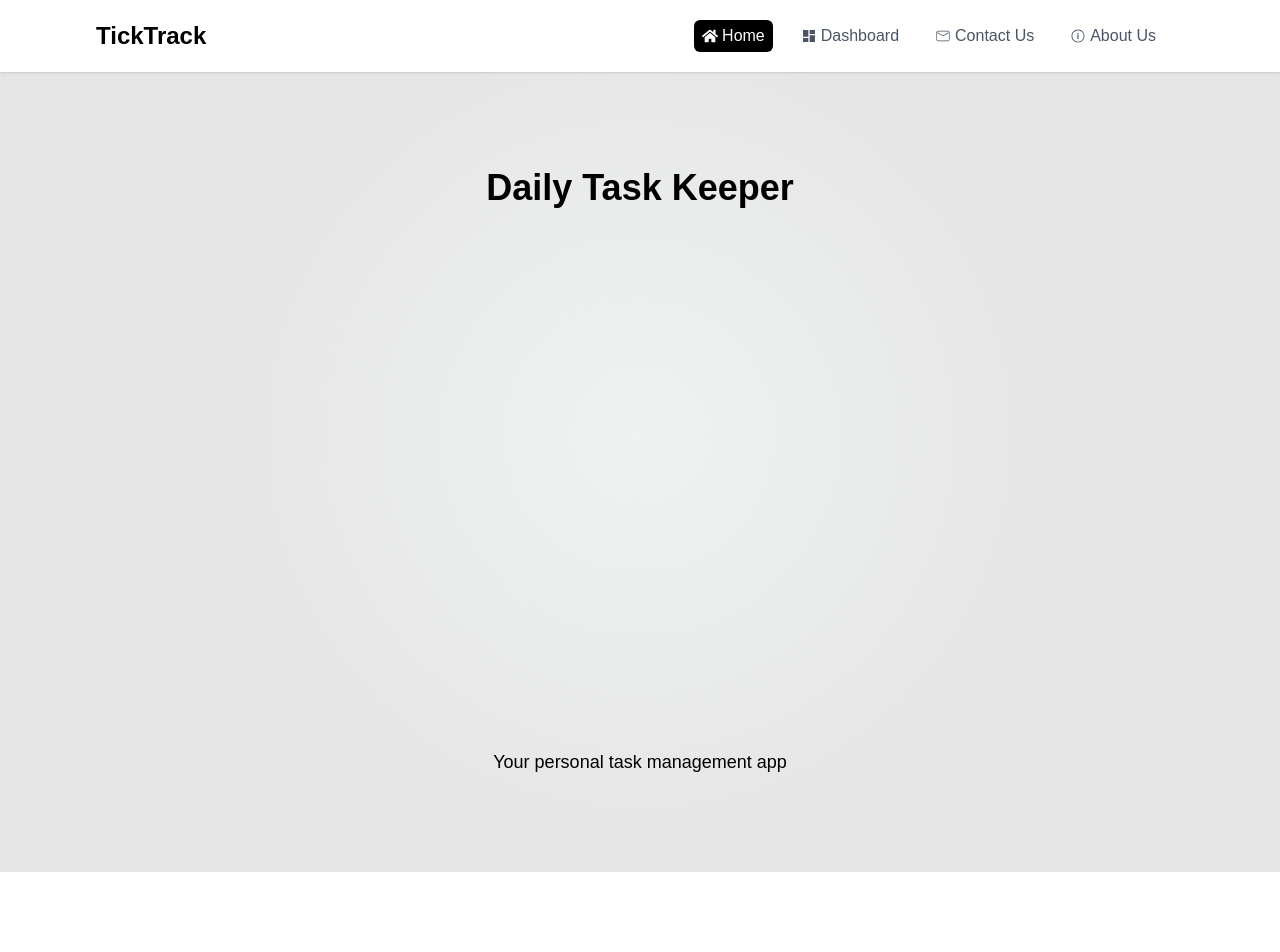
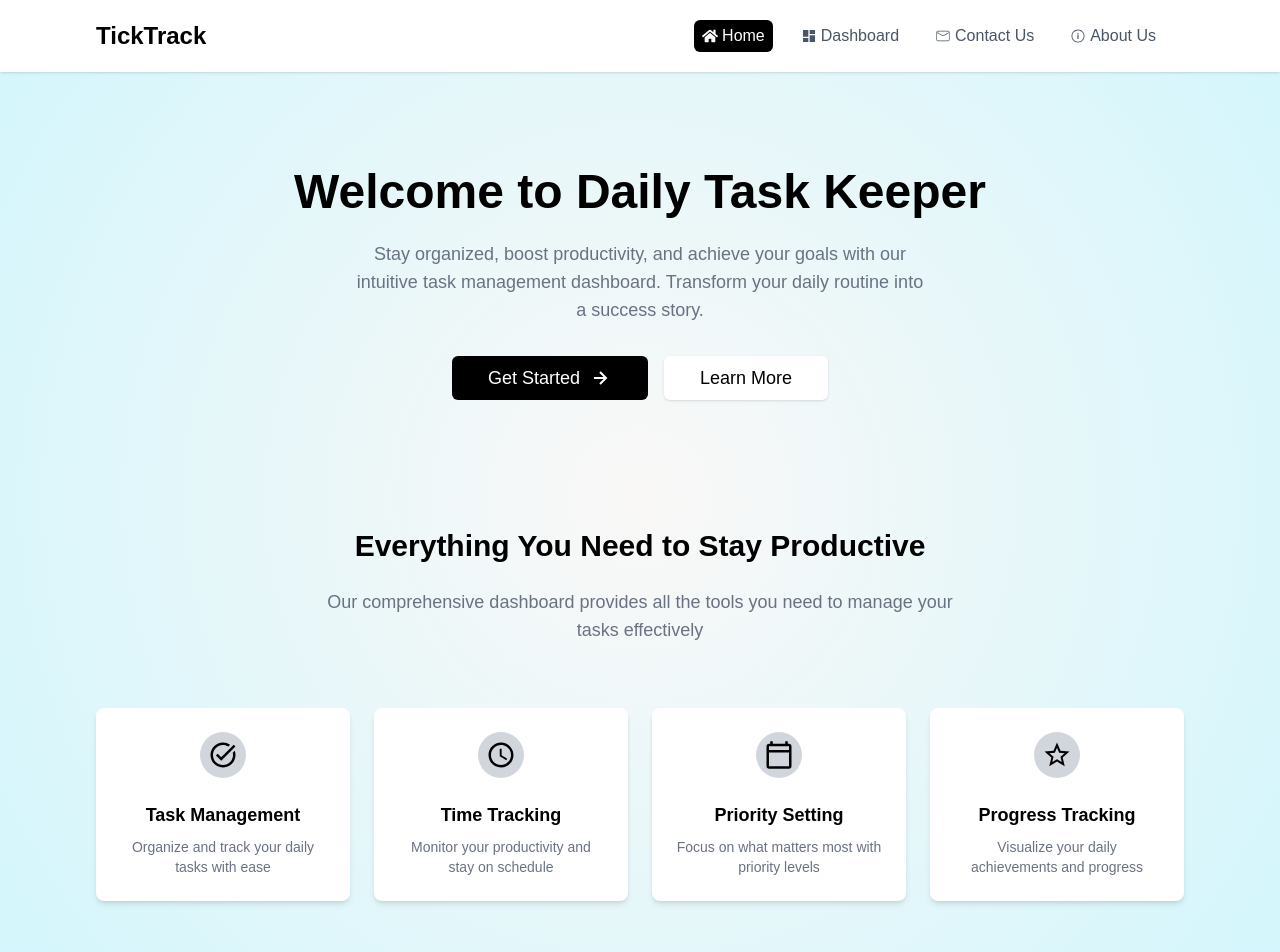
Before and after one commit to pirate08/tick-track, a Next.js app: page / in a window 1280 px wide. Shown: the top 952 px of the page. Before the commit the page ends 872 px from the top, so only its background shows below. Built offline with nearby package versions, Linux system fonts and the light colour scheme.

Commit message:
HeroSection is fully ready...

```diff
--- a/src/app/globals.css
+++ b/src/app/globals.css
@@ -13,10 +13,10 @@ body {
 
 /* Global radial background */
 body {
-  background: #f0f2f2;
+  background: #faf8f7;
   background: radial-gradient(
     circle,
-    rgba(240, 242, 242, 1) 0%,
-    rgba(230, 230, 230, 1) 53%
+    rgba(250, 248, 247, 1) 0%,
+    rgba(210, 246, 252, 1) 100%
   );
 }
--- a/src/app/page.js
+++ b/src/app/page.js
@@ -1,10 +1,41 @@
+import HeroSection from '@/components/HeroSection';
+import Link from 'next/link';
 import React from 'react';
+import { BiRightArrowAlt } from 'react-icons/bi';
 
 export default function Home() {
   return (
-    <main className='flex min-h-screen flex-col items-center justify-between p-24'>
-      <h1 className='text-4xl font-bold'>Daily Task Keeper</h1>
-      <p className='mt-4 text-lg'>Your personal task management app</p>
+    <main className='flex min-h-screen flex-col items-center px-6 py-12 md:px-24 md:py-24 text-center'>
+      {/* --HeroText-- */}
+      <h1 className='text-3xl sm:text-4xl md:text-5xl font-bold mb-6'>
+        Welcome to Daily Task Keeper
+      </h1>
+
+      <p className='text-base sm:text-lg text-gray-500 max-w-xl mb-8'>
+        Stay organized, boost productivity, and achieve your goals with our
+        intuitive task management dashboard. Transform your daily routine into a
+        success story.
+      </p>
+
+      {/* --Buttons-- */}
+      <div className='flex flex-col sm:flex-row items-center gap-4 w-full sm:w-auto'>
+        <Link href='/dashboard' className='no-underline w-full sm:w-auto'>
+          <button className='flex items-center justify-center gap-2 bg-black text-white py-2 px-8 sm:px-9 w-full sm:w-auto cursor-pointer rounded-md text-base sm:text-lg hover:bg-gray-800 transition-colors duration-200'>
+            Get Started
+            <span className='text-2xl'>
+              <BiRightArrowAlt />
+            </span>
+          </button>
+        </Link>
+
+        <button className='bg-white text-black shadow-sm cursor-pointer py-2 px-8 sm:px-9 w-full sm:w-auto rounded-md text-base sm:text-lg hover:bg-gray-100 transition-colors duration-200'>
+          Learn More
+        </button>
+      </div>
+      {/* --HeroSection-- */}
+      <div className='mt-28 md:mt-32 w-full '>
+        <HeroSection />
+      </div>
     </main>
   );
 }
--- /dev/null
+++ b/src/components/HeroSection.jsx
@@ -0,0 +1,64 @@
+import React from 'react';
+import {
+  MdTaskAlt,
+  MdAccessTime,
+  MdOutlineCalendarToday,
+  MdStarBorder,
+} from 'react-icons/md';
+
+const HeroSection = () => {
+  return (
+    <div>
+      {/* --HeroText-- */}
+      <h1 className='text-xl sm:text-2xl md:text-3xl font-bold mb-6'>
+        Everything You Need to Stay Productive
+      </h1>
+      {/* --Paragraph-- */}
+      <p className='text-base sm:text-lg text-gray-500 text-center max-w-2xl mx-auto mb-8 md:mb-16'>
+        Our comprehensive dashboard provides all the tools you need to manage
+        your tasks effectively
+      </p>
+      {/* --Box Section-- */}
+      <div className='grid grid-cols-1 sm:grid-cols-2 md:grid-cols-4 gap-6'>
+        <div className='bg-white shadow-md p-6 rounded-lg text-center hover:scale-105 transition-transform duration-200'>
+          <span className='text-3xl text-black mb-4 inline-block bg-gray-300 p-2 rounded-full'>
+            <MdTaskAlt />
+          </span>
+          <h2 className='text-lg font-semibold mb-2'>Task Management</h2>
+          <p className='text-gray-500 text-sm'>
+            Organize and track your daily tasks with ease
+          </p>
+        </div>
+        <div className='bg-white shadow-md p-6 rounded-lg text-center hover:scale-105 transition-transform duration-200'>
+          <span className='text-3xl text-black mb-4 inline-block bg-gray-300 p-2 rounded-full'>
+            <MdAccessTime />
+          </span>
+          <h2 className='text-lg font-semibold mb-2'>Time Tracking</h2>
+          <p className='text-gray-500 text-sm'>
+            Monitor your productivity and stay on schedule
+          </p>
+        </div>
+        <div className='bg-white shadow-md p-6 rounded-lg text-center hover:scale-105 transition-transform duration-200'>
+          <span className='text-3xl text-black mb-4 inline-block bg-gray-300 p-2 rounded-full'>
+            <MdOutlineCalendarToday />
+          </span>
+          <h2 className='text-lg font-semibold mb-2'>Priority Setting</h2>
+          <p className='text-gray-500 text-sm'>
+            Focus on what matters most with priority levels
+          </p>
+        </div>
+        <div className='bg-white shadow-md p-6 rounded-lg text-center hover:scale-105 transition-transform duration-200'>
+          <span className='text-3xl text-black mb-4 inline-block bg-gray-300 p-2 rounded-full'>
+            <MdStarBorder />
+          </span>
+          <h2 className='text-lg font-semibold mb-2'>Progress Tracking</h2>
+          <p className='text-gray-500 text-sm'>
+            Visualize your daily achievements and progress
+          </p>
+        </div>
+      </div>
+    </div>
+  );
+};
+
+export default HeroSection;
```
